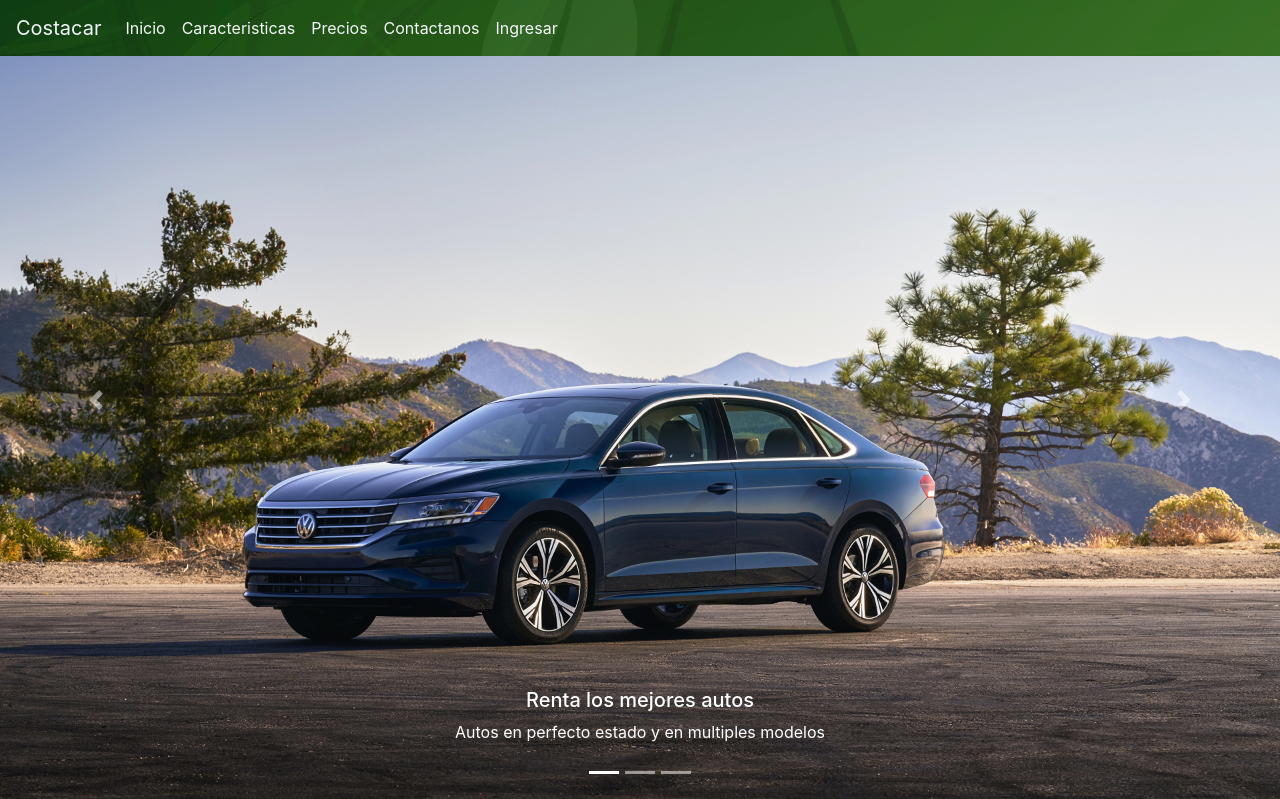
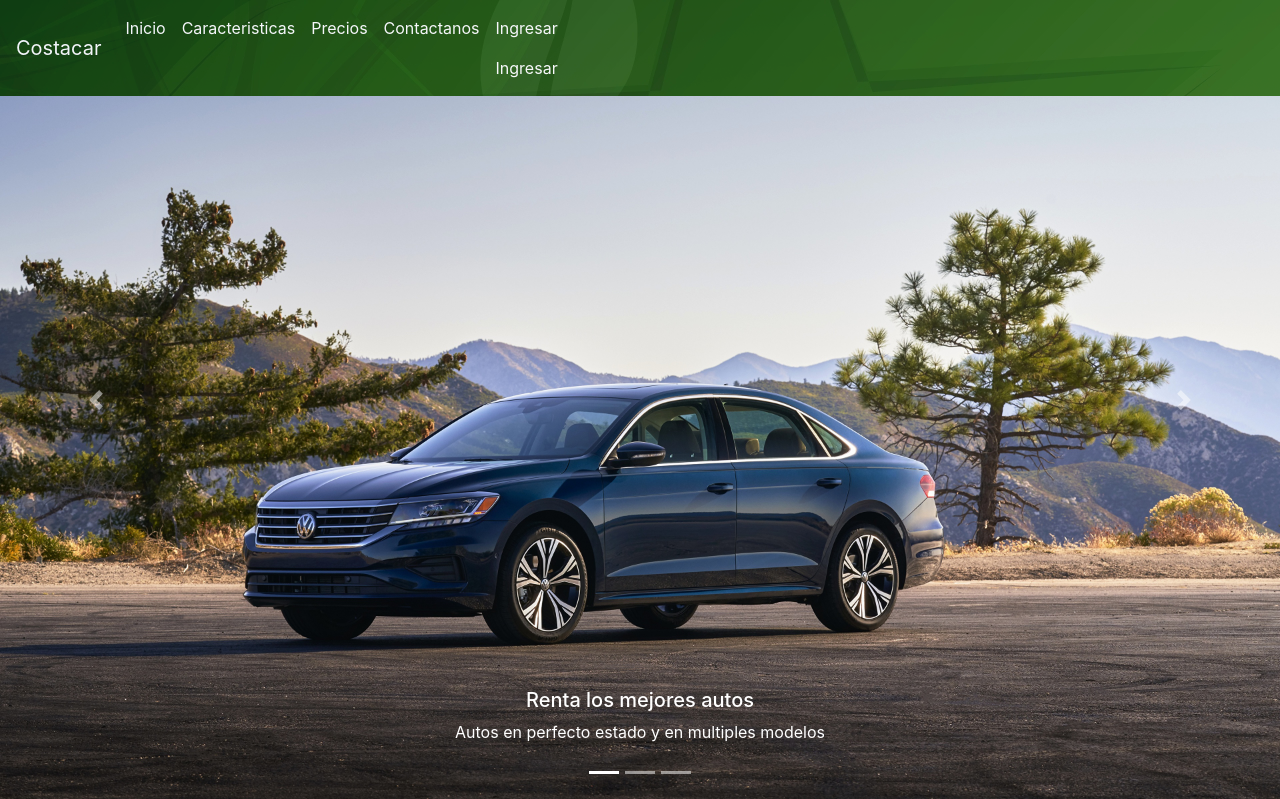
Before and after one commit to Sertez/Costacar, a PHP site: page / in a window 1280 px wide. Shown: the top 799 px of the page. Run offline with PHP 8.4, Linux system fonts and the light colour scheme.

Commit message:
Update index.php

```diff
--- a/index.php
+++ b/index.php
@@ -35,9 +35,12 @@
         <li class="nav-item">
           <a class="nav-link" href="#" id="blanco">Contactanos</a>
         </li>
-        <div style="margin-left:auto; margin-right:0vmax">
+        <div class="my-2 my-lg-0">
+          <li class="nav-item mr-sm-2">
+            <a class="nav-link my-2 my-sm-0" href="#" id="blanco">Ingresar</a>
+          </li>
           <li class="nav-item">
-            <a class="nav-link" href="#" id="blanco">Ingresar</a>
+            <a class="nav-link my-2 my-sm-0" href="#" id="blanco">Ingresar</a>
           </li>
         </div>
       </ul>
```
